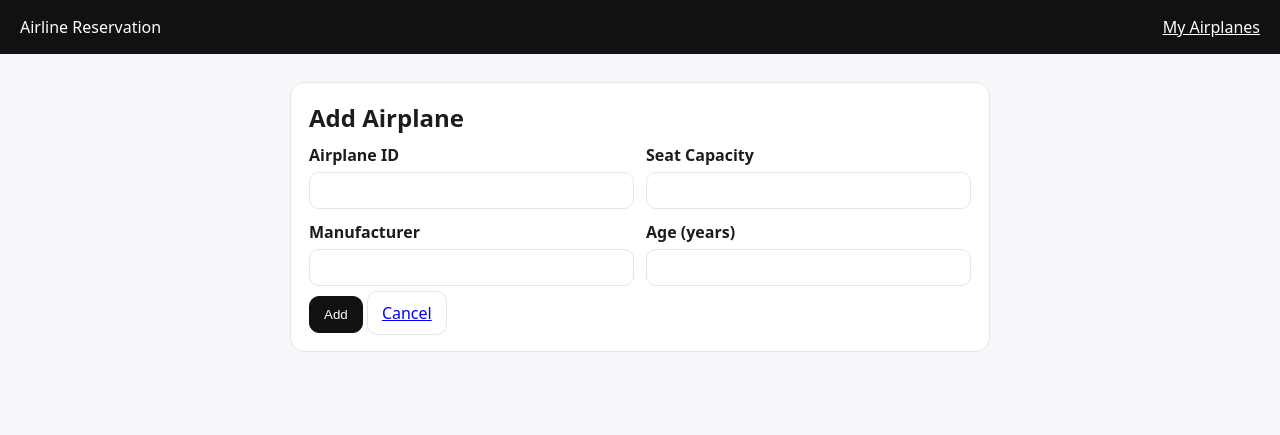
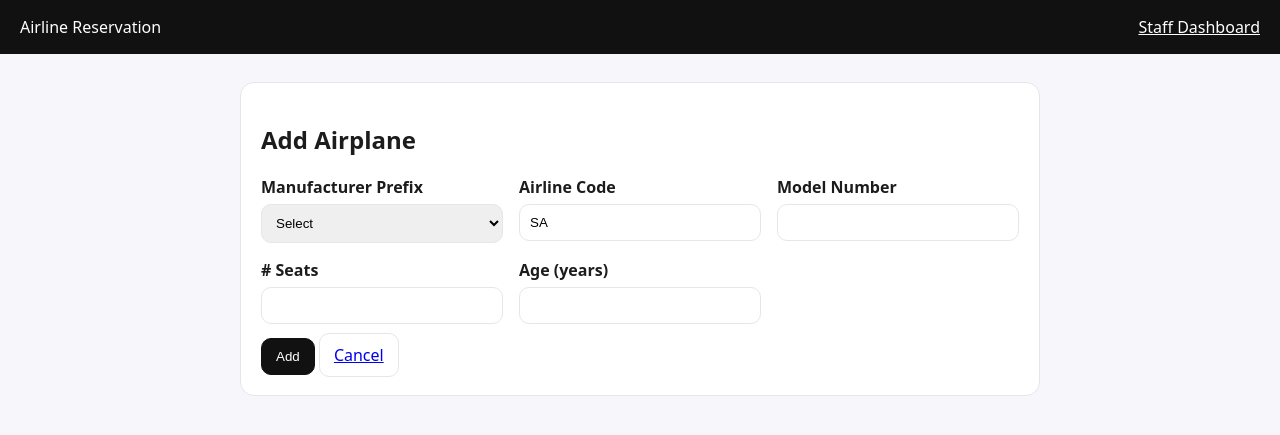
Before and after one commit to Aman-Sunesh/Airline-Ticket-Reservation-System-Using-MySQL-and-Flask, a Flask app: page /staff/add_airplane in a window 1280 px wide. Shown: the top 435 px of the page. Run offline with Flask 3, Linux system fonts and the light colour scheme; the visitor is signed in with stand-in values (Sample User, id 1).

Commit message:
Update add_airplane.html

```diff
--- a/templates/add_airplane.html
+++ b/templates/add_airplane.html
@@ -1,28 +1,83 @@
-<!DOCTYPE html><html><head><meta charset="utf-8"/>
-<title>Add Airplane — Airline Reservation</title>
+<!DOCTYPE html>
+<html>
+<head>
+<meta charset="utf-8" />
+<title>Add Airplane</title>
 <style>
 :root{--bg:#f7f7fb;--card:#fff;--fg:#1c1c1c;--border:#e6e6ea;--accent:#111}
 body{margin:0;font-family:system-ui,-apple-system,Segoe UI,Roboto,Helvetica,Arial,sans-serif;background:var(--bg);color:var(--fg)}
-header{display:flex;justify-content:space-between;align-items:center;background:#111;color:#fff;padding:16px 20px}
-main{max-width:700px;margin:28px auto;padding:0 16px}
-.card{background:#fff;border:1px solid var(--border);border-radius:14px;padding:18px}
-label{display:flex;flex-direction:column;gap:6px;font-weight:600}
-input{padding:10px 12px;border:1px solid var(--border);border-radius:10px;background:#fff}
-.btn{appearance:none;border:1px solid var(--border);background:#fff;padding:10px 14px;border-radius:10px;cursor:pointer}
-.btn.primary{background:var(--accent);color:#fff;border-color:var(--accent)}
-.grid{display:grid;grid-template-columns:repeat(auto-fit,minmax(220px,1fr));gap:12px}
-</style></head><body>
-<header><div>Airline Reservation</div><nav><a style="color:#fff" href="{{ url_for('list_my_airplanes') }}">My Airplanes</a></nav></header>
-<main><div class="card">
-  <h2 style="margin:0 0 10px 0;">Add Airplane</h2>
-  <form method="post" action="{{ url_for('add_airplane_submit') }}">
-    <div class="grid">
-      <label><span>Airplane ID</span><input name="airplane_id" required></label>
-      <label><span>Seat Capacity</span><input type="number" min="1" name="seat_capacity" required></label>
-      <label><span>Manufacturer</span><input name="manufacturer" required></label>
-      <label><span>Age (years)</span><input type="number" min="0" name="age" required></label>
-    </div>
-    <div style="margin-top:10px"><button class="btn primary" type="submit">Add</button>
-      <a class="btn" href="{{ url_for('staff_home') }}">Cancel</a></div>
-  </form>
-</div></main></body></html>
+header{background:#111;color:#fff;padding:16px 20px;display:flex;justify-content:space-between}
+main{max-width:800px;margin:28px auto;padding:0 16px}
+.card{background:#fff;border:1px solid var(--border);border-radius:14px;padding:20px}
+.grid{display:grid;grid-template-columns:repeat(auto-fit,minmax(220px,1fr));gap:16px}
+label{display:flex;flex-direction:column;font-weight:600;gap:6px}
+input,select{padding:10px;border:1px solid var(--border);border-radius:10px}
+.btn{padding:10px 14px;border-radius:10px;border:1px solid var(--border);cursor:pointer}
+.btn.primary{background:#111;color:#fff;border-color:#111}
+</style>
+</head>
+<body>
+
+<header>
+  <div>Airline Reservation</div>
+  <nav><a href="{{ url_for('staff_home') }}" style="color:#fff">Staff Dashboard</a></nav>
+</header>
+
+<main>
+  <div class="card">
+    <h2>Add Airplane</h2>
+
+    <form method="post" action="{{ url_for('add_airplane_submit') }}">
+      <div class="grid">
+
+        <!-- PREFIX: Airbus/Boeing/Embraer -->
+        <label>
+          <span>Manufacturer Prefix</span>
+          <select name="prefix" required>
+            <option value="">Select</option>
+            <option value="A">Airbus</option>
+            <option value="B">Boeing</option>
+            <option value="E">Embraer</option>
+          </select>
+        </label>
+
+        <!-- Airline code auto-filled depending on staff airline -->
+        <label>
+          <span>Airline Code</span>
+          <input type="text" name="airline_code"
+                 value="{{ airline_code }}"
+                 readonly>
+        </label>
+
+        <!-- Numeric model -->
+        <label>
+          <span>Model Number</span>
+          <input type="text" name="model_number"
+                 pattern="\d{1,3}" maxlength="3" required
+                 title="Only 1–3 digits allowed">
+        </label>
+
+        <!-- Seats -->
+        <label>
+          <span># Seats</span>
+          <input type="number" name="seats" min="1" required>
+        </label>
+
+        <!-- Age -->
+        <label>
+          <span>Age (years)</span>
+          <input type="number" name="age" min="0" required>
+        </label>
+
+      </div>
+
+      <div style="margin-top:14px">
+        <button class="btn primary" type="submit">Add</button>
+        <a class="btn" href="{{ url_for('staff_home') }}">Cancel</a>
+      </div>
+    </form>
+  </div>
+</main>
+
+</body>
+</html>
```
